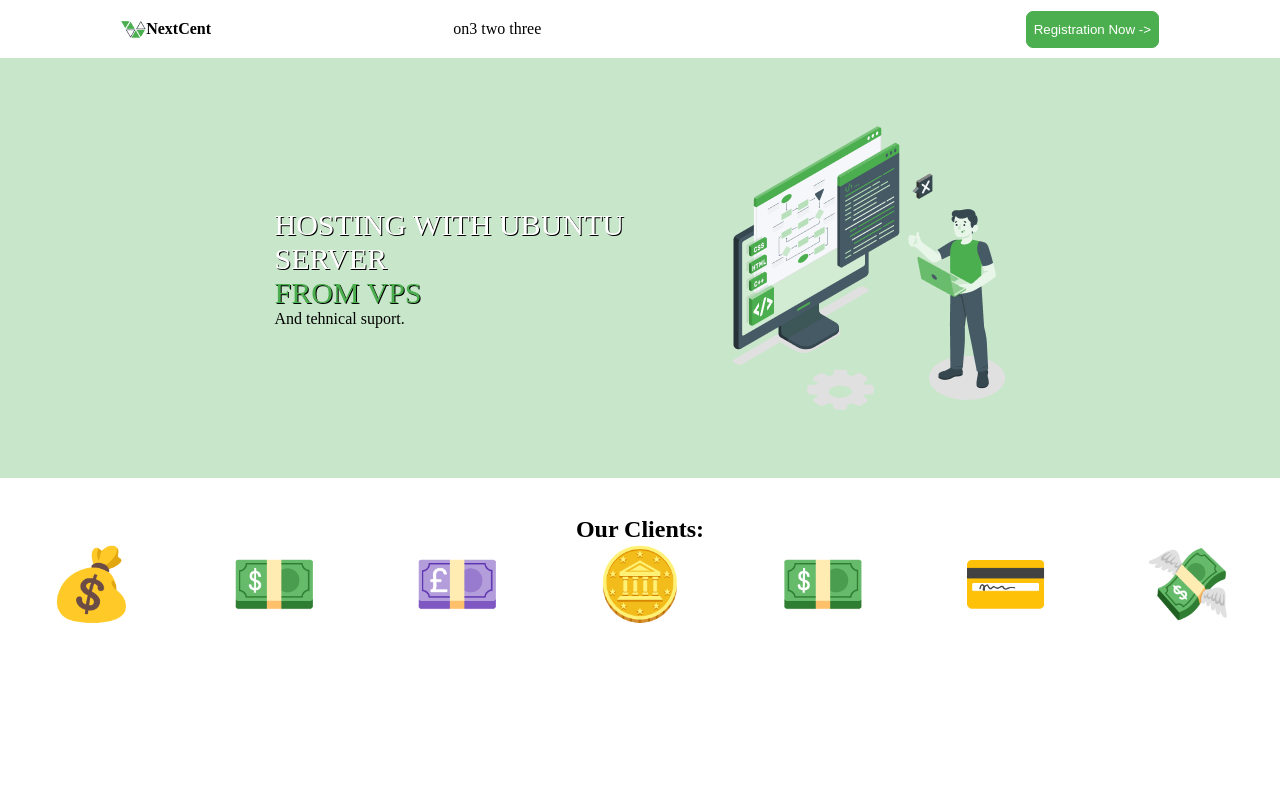
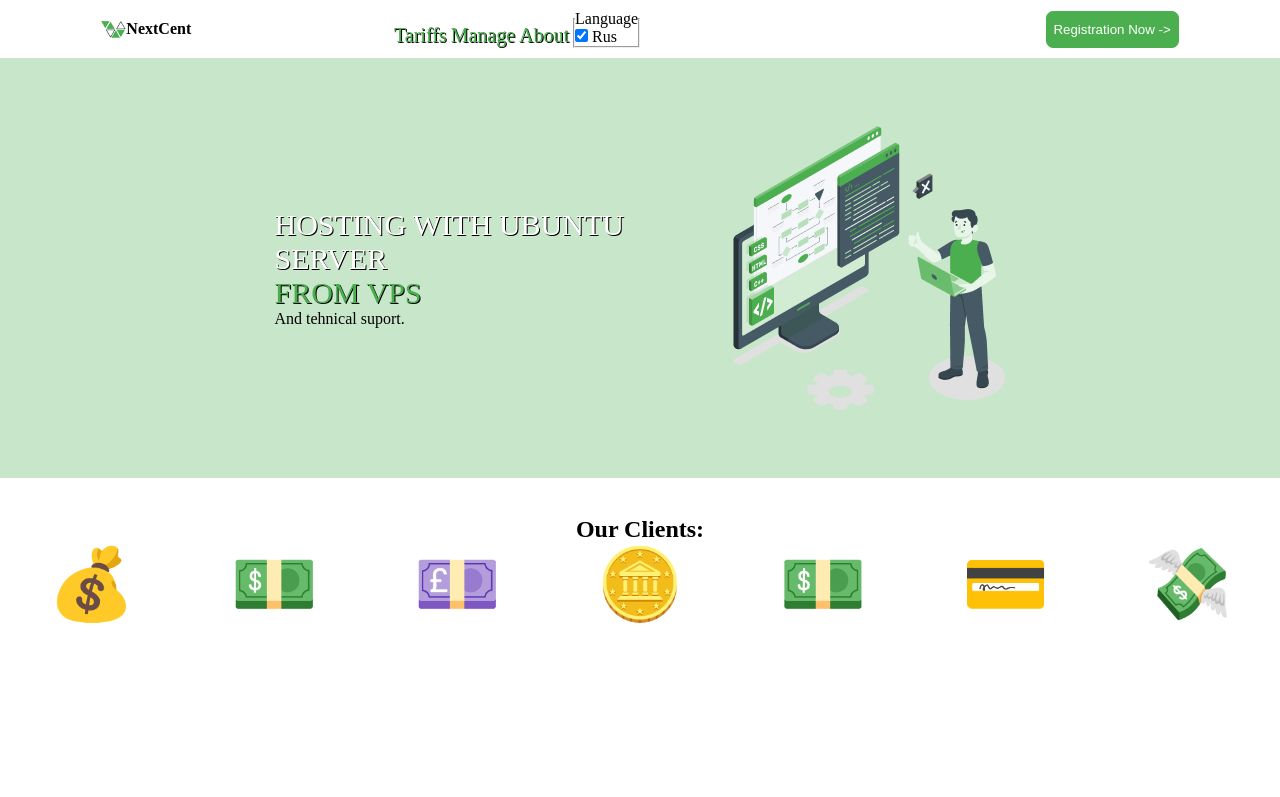
Before and after one commit to amir248/VPS, a plain HTML site: page index.html in a window 1280 px wide. Shown: the top 797 px of the page. Drawn offline with Linux system fonts and the light colour scheme.

Commit message:
language

```diff
--- a/index.html
+++ b/index.html
@@ -16,9 +16,24 @@
             <strong>NextCent</strong>
           </p>
           <ul>
-            <li>on3</li>
-            <li>two</li>
-            <li>three</li>
+            <li>
+              <a href="#tariffs">Tariffs</a>
+            </li>
+            <li>
+              <a href="#oK">Manage</a>
+            </li>
+            <li>
+              <a href="#about">About</a>
+            </li>
+            <li>
+              <label>
+                <fieldset>
+                  <legend>Language</legend>
+                  <input type="checkbox" id="language" checked>
+                  <span>Rus</span>
+                </fieldset>
+              </label>
+            </li>
           </ul>
           <div id="menuOpen">
             <span></span>
@@ -48,7 +63,7 @@
       </header>
       <article>
         <div class="cloud">
-          <div>
+          <div id="tariffs">
             <strong>Cloud One</strong>
             <p>NVM 7GB</p>
             <p>2Gb RAM</p>
@@ -89,7 +104,7 @@
               <p>Our membership management software provides full automation of membership renewals and payments</p>
             </div>
           </div>
-          <div class="unSeen">
+          <div class="unSeen" id="about">
             <img src="site/img/rafiki.png" alt="">
             <div class="">
               <h2>The unseen of spending three years at Pixelgrade</h2>
@@ -170,10 +185,10 @@
             <strong>NextCent</strong>
           </footer>
         </section>
-        <aside class="">
+        <!-- <aside class="">
           aside
 
-        </aside>
+        </aside> -->
       </article>
     </main>
     <script defer src="site/js/main.js"></script>
--- a/site/css/master.css
+++ b/site/css/master.css
@@ -42,6 +42,15 @@ header > nav > button{
   border-radius:7px;
   border:#4CAF4F solid 1px;
   color:white;
+}
+body > main > header > nav > ul > li > a{
+  color:#4CAF4F;
+  text-shadow: 1px 1px black;
+  text-decoration: none;
+  font-size:20px;
+}
+body > main > header > nav > ul > li > a:hover{
+  color:#7af17e;
 }
 @media(max-width:700px){
   header > nav > ul{
```
